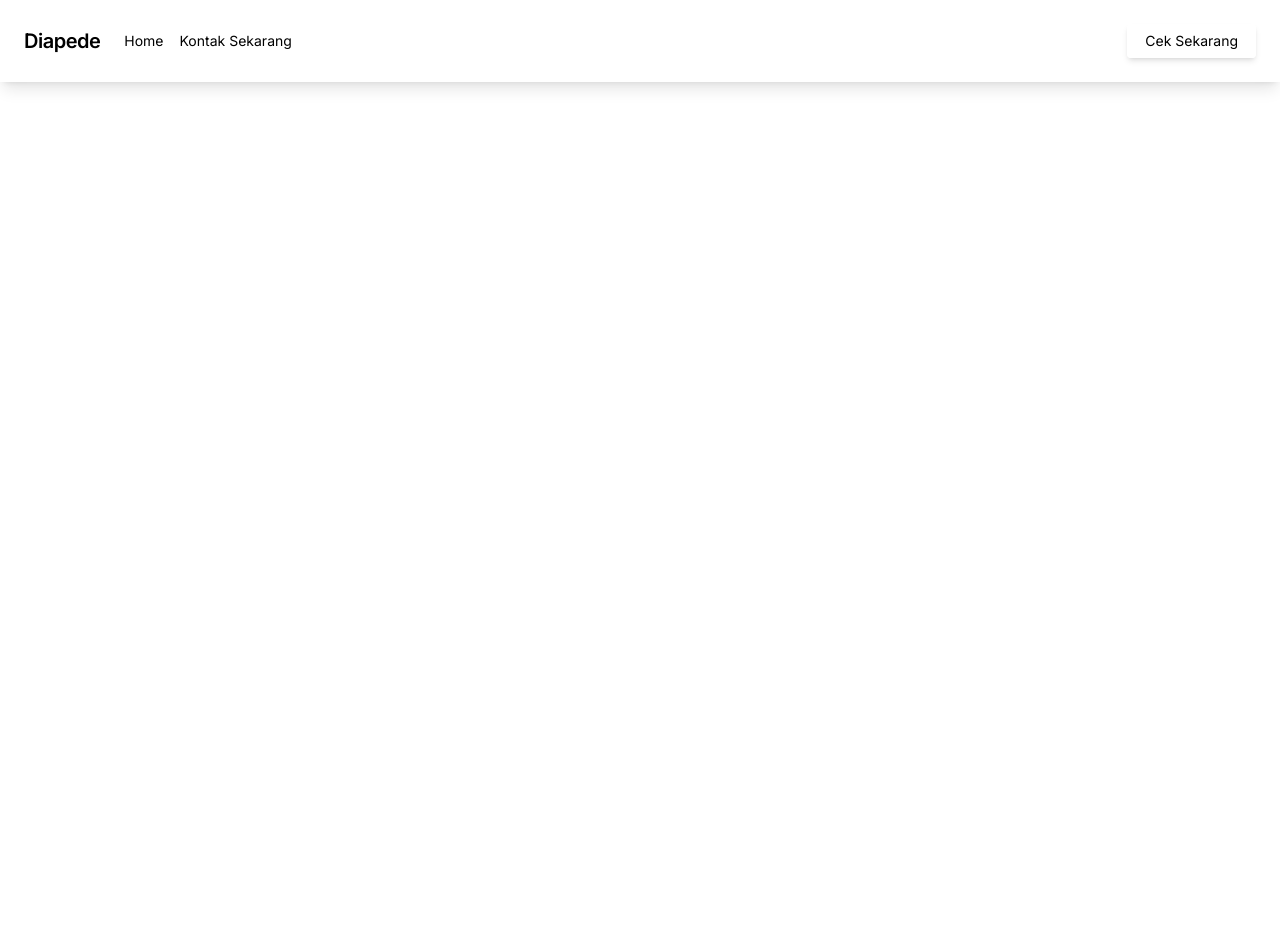
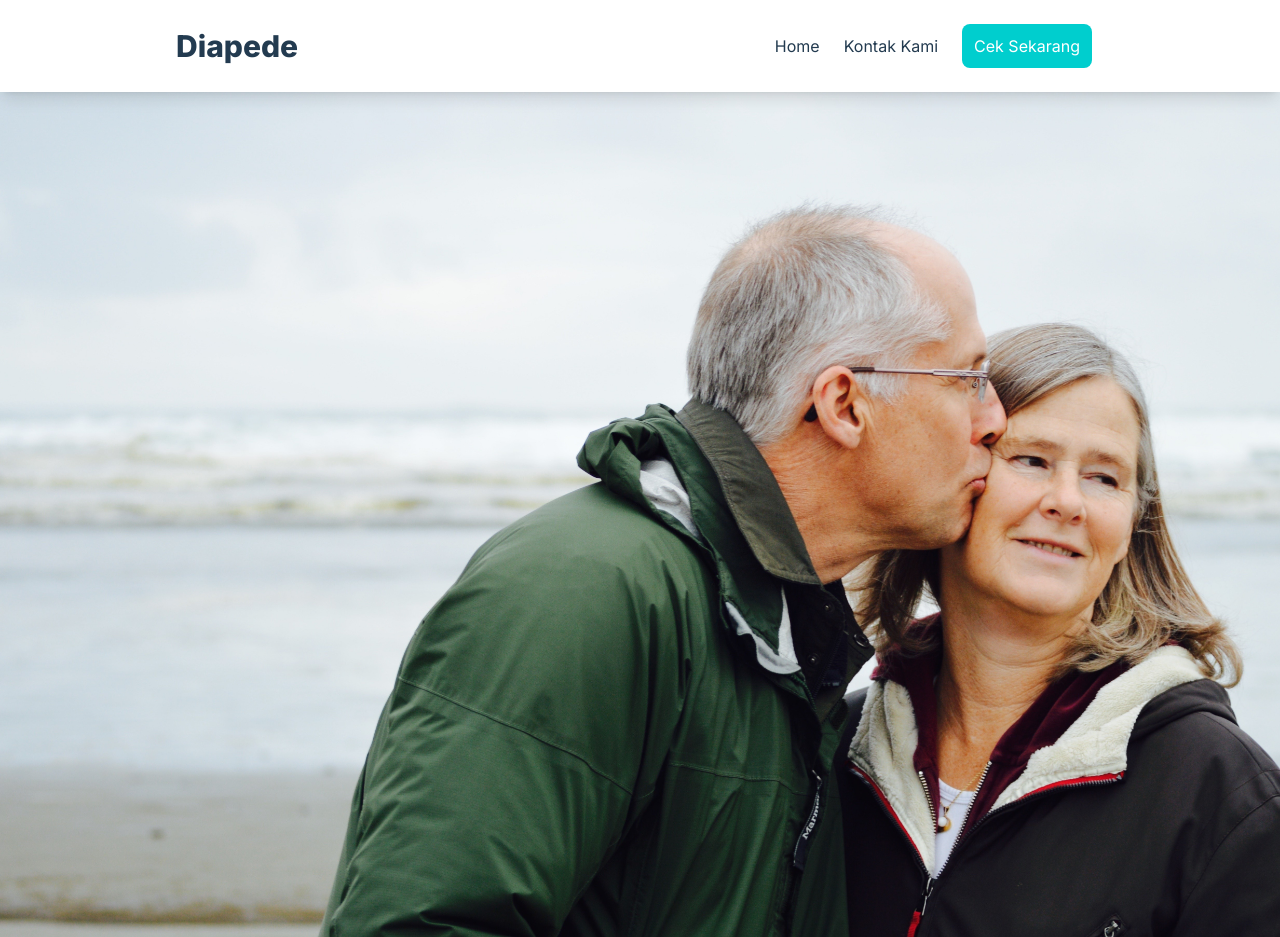
Before and after one commit to javierreansyah/Diapede, a React (Vite) app: page / in a window 1280 px wide. Before the commit the page ends 800 px from the top, so only its background shows below. Built offline with nearby package versions, Linux system fonts and the light colour scheme.

Commit message:
Navbar and bit of Heros

```diff
--- a/src/App.jsx
+++ b/src/App.jsx
@@ -1,10 +1,11 @@
 import React from 'react'
 
-import { Navbar } from './components/index'
+import { Navbar, Heros } from './components/index'
 
 const App = () => (
     <div>
       <Navbar/>
+      <Heros/>
     </div>
 )
 
--- /dev/null
+++ b/src/components/Heros.jsx
@@ -0,0 +1,14 @@
+import React from 'react'
+import HerosOldCouple from "../assets/images/HerosOldCouple.jpg";
+
+const Heros = () => {
+  return (
+    <div>
+      <div>
+        <img src={HerosOldCouple} alt="Old Couple" class='w-100'/>
+      </div>
+    </div>
+  )
+}
+
+export default Heros
--- a/src/components/Navbar.jsx
+++ b/src/components/Navbar.jsx
@@ -1,26 +1,28 @@
-import React from "react";
+import React from 'react'
 
-export default function Navbar({ fixed }) {
+const Navbar = () => {
   return (
-    <div>
-      <nav class="flex items-center justify-between flex-wrap bg-white-500 p-6 shadow-lg">
-        <div class="flex items-center flex-shrink-0 text-black mr-6">
-          <span class="font-semibold text-xl tracking-tight">Diapede</span>
-        </div>
-        <div class="w-full block flex-grow lg:flex lg:items-center lg:w-auto">
-          <div class="text-sm lg:flex-grow">
-            <a href="#responsive-header" class="block mt-4 lg:inline-block lg:mt-0 text-black-200 hover:text-gray mr-4">
+    <div class='shadow-lg fixed bg-white w-full'>
+      <div class='flex justify-center'>
+        <nav class='w-full mx-44 flex justify-between items-center'>
+          <a href='' class='py-7 font-extrabold text-web-dark hover:text-gray-400 text-3xl'>
+            Diapede
+          </a>
+          <div class=''>
+            <a href='' class='mx-3 font-regular text-web-dark hover:text-gray-400 text-base'>
               Home
             </a>
-            <a href="#responsive-header" class="block mt-4 lg:inline-block lg:mt-0 text-black-200 hover:text-gray">
-              Kontak Sekarang
+            <a href='' class='mx-3 font-regular text-web-dark hover:text-gray-400 text-base'>
+              Kontak Kami
+            </a>
+            <a href='' class='mx-3 p-3 font-regular rounded-lg bg-web-cyan text-web-pure hover:text-gray-100 text-base'>
+              Cek Sekarang
             </a>
           </div>
-          <div>
-            <a href="#" class="inline-block text-sm px-4 py-2 leading-none border-2 border-gray-500 rounded text-black border-white hover:border-transparent hover:text-teal-500 hover:bg-white mt-4 lg:mt-0 shadow-md">Cek Sekarang</a>
-          </div>
-        </div>
-      </nav>
+        </nav>
+      </div>
     </div>
-  );
+  )
 }
+
+export default Navbar
--- a/src/components/index.js
+++ b/src/components/index.js
@@ -1,5 +1,7 @@
 import Navbar from "./Navbar";
+import Heros from "./Heros";
 
 export {
-  Navbar
+  Navbar,
+  Heros,
 }
--- a/tailwind.config.js
+++ b/tailwind.config.js
@@ -2,7 +2,17 @@
 export default {
   content: ["index.html", "./src/**/*.{js,ts,jsx,tsx}"],
   theme: {
-    extend: {},
+
+    extend: {
+      colors: {
+        'web-dark': '#233B50',
+        'web-cyan': '#00CECE',
+        'web-gray': '#6D758F',
+        'web-white': '#F3F3F3',
+        'web-pure': '#FFFFFF',
+      }
+    },
   },
+  variants: {},
   plugins: [],
 }
```
Also changed, not shown: src/assets/images/HerosOldCouple.jpg (added).
